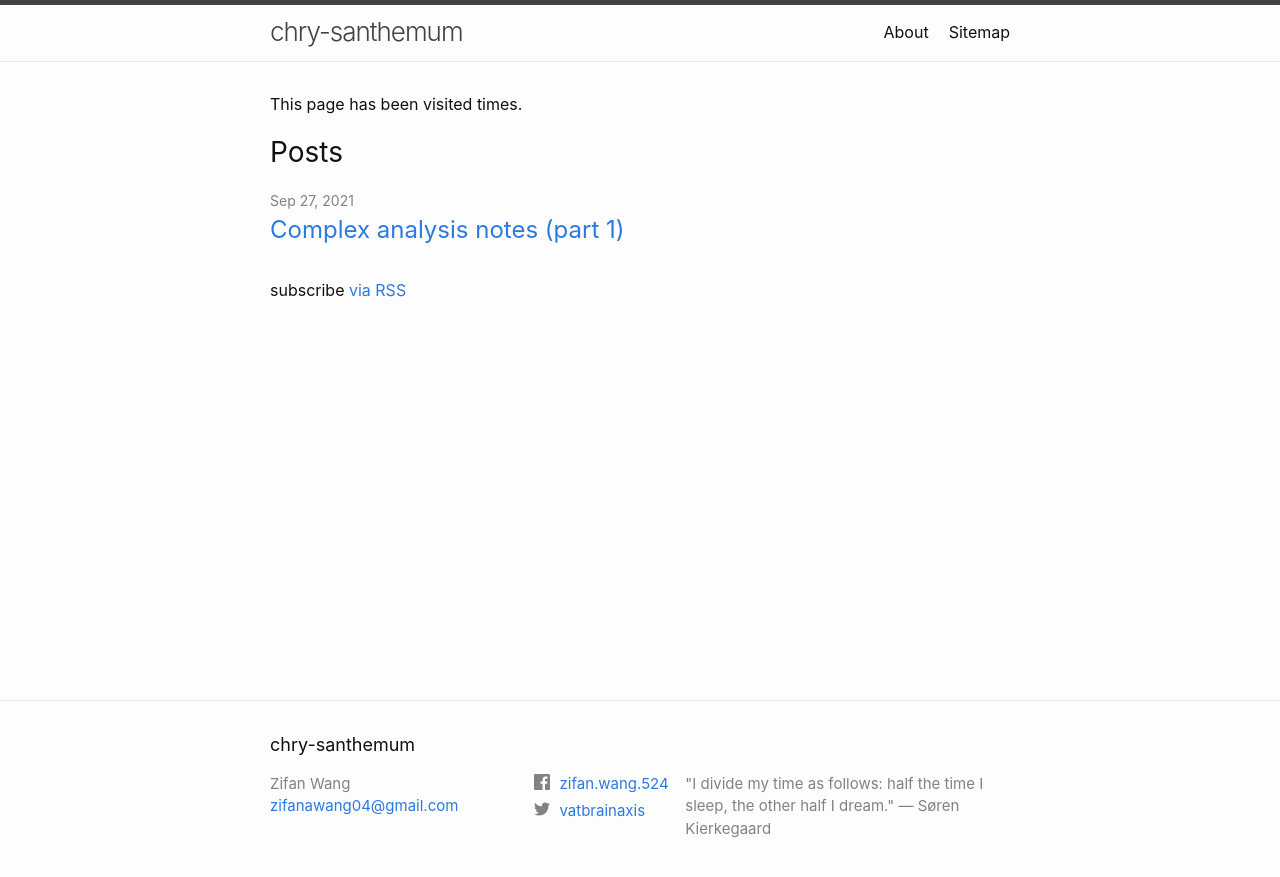
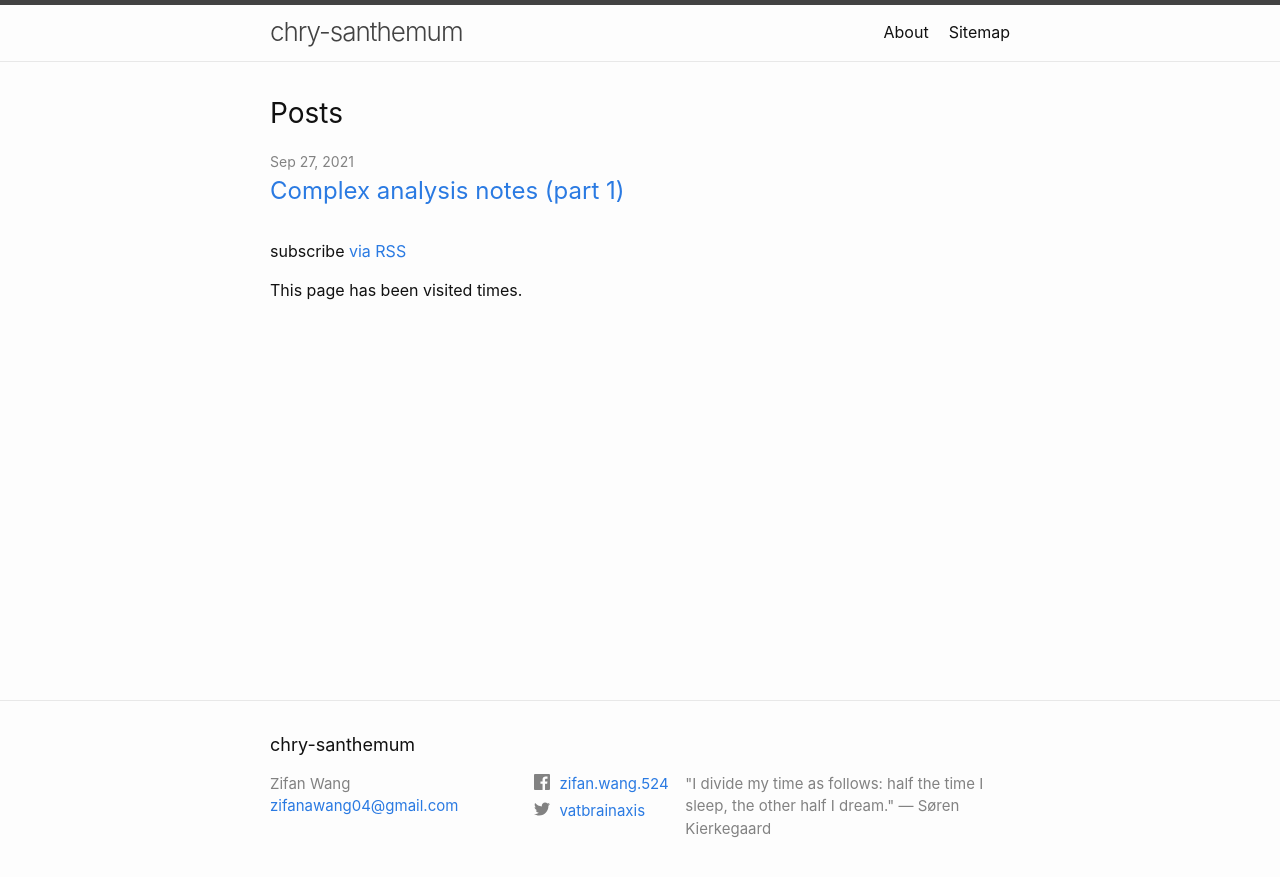
Before and after one commit to chry-santhemum/chry-santhemum.github.io, a Jekyll site: the page built from docs/index.markdown, in a window 1280 px wide. Shown: the top 877 px of the page. Built offline with Jekyll 4.4.1, drawn with Linux system fonts in a browser that asks for light colours; part of the change alters nothing that is shown.

Commit message:
Update home.html

```diff
--- a/docs/_layouts/home.html
+++ b/docs/_layouts/home.html
@@ -6,18 +6,6 @@ layout: default
   {%- if page.title -%}
     <h1 class="page-heading">{{ page.title }}</h1>
   {%- endif -%}
-
-  <div id="visits">
-      <p> This page has been visited
-          <script>
-          function cb(response) {
-              document.getElementById('visits').innerText = response.value;
-          }
-          </script>
-          <script async src="https://api.countapi.xyz/hit/chry-santhemum.github.io/visits?callback=cb"></script>
-          times.
-      </p>
-  </div>
 
   {%- if site.posts.size > 0 -%}
     <h2 class="post-list-heading">{{ page.list_title | default: "Posts" }}</h2>
@@ -41,4 +29,15 @@ layout: default
     <p class="rss-subscribe">subscribe <a href="{{ "/feed.xml" | relative_url }}">via RSS</a></p>
   {%- endif -%}
 
+    <p id="visits"> This page has been visited
+      <script>
+      function cb(response) {
+          document.getElementById('visits').innerText = response.value;
+      }
+      </script>
+      <script async src="https://api.countapi.xyz/hit/chry-santhemum.github.io/visits?callback=cb"></script>
+      times.
+    </p>
+  </div>
+
 </div>
```
